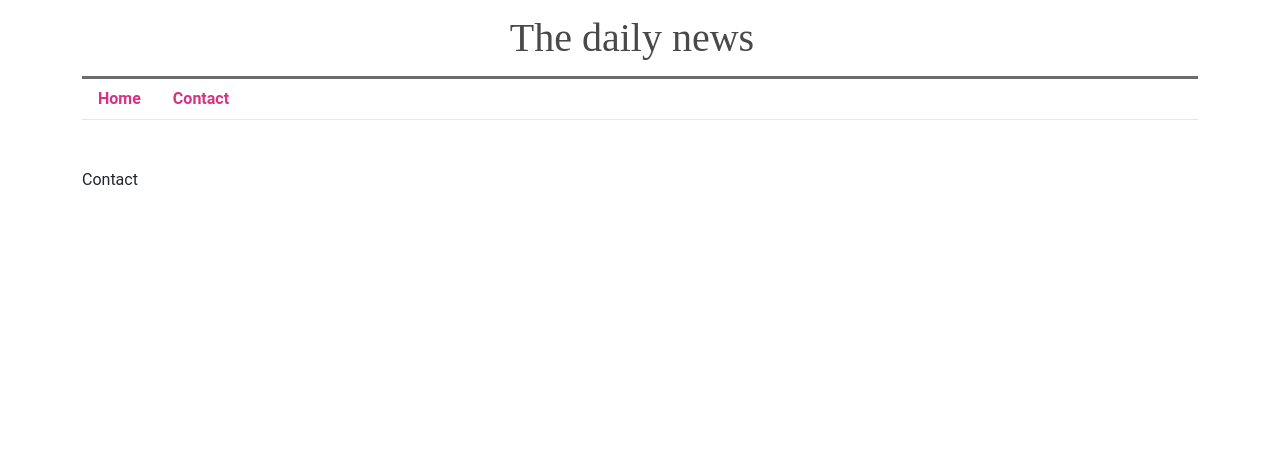
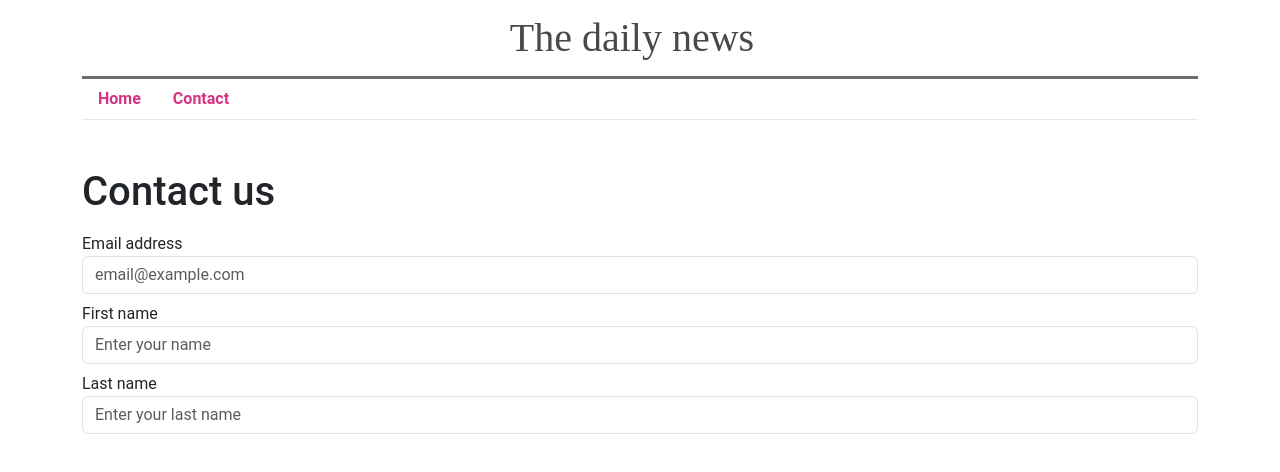
Before and after one commit to daniel-tsonkov/ReactTests, a React (Vite) app: page /contact in a window 1280 px wide. Shown: the top 472 px of the page. Built offline with nearby package versions, Linux system fonts and the light colour scheme.

Commit message:
10022025

```diff
--- a/src/components/contact/index.jsx
+++ b/src/components/contact/index.jsx
@@ -1,5 +1,38 @@
 const Contact = () => {
-  return <>Contact</>;
+  return (
+    <>
+      <h1>Contact us</h1>
+      <form className="mt-3">
+        <div className="form-group">
+          <label htmlFor="email">Email address</label>
+          <input
+            type="email"
+            className="form-control"
+            name="email"
+            placeholder="email@example.com"
+          />
+        </div>
+        <div className="form-group mt-2">
+          <label htmlFor="firstname">First name</label>
+          <input
+            type="text"
+            className="form-control"
+            name="firstname"
+            placeholder="Enter your name"
+          />
+        </div>
+        <div className="form-group mt-2">
+          <label htmlFor="lastname">Last name</label>
+          <input
+            type="text"
+            className="form-control"
+            name="lastname"
+            placeholder="Enter your last name"
+          />
+        </div>
+      </form>
+    </>
+  );
 };
 
 export default Contact;
```
